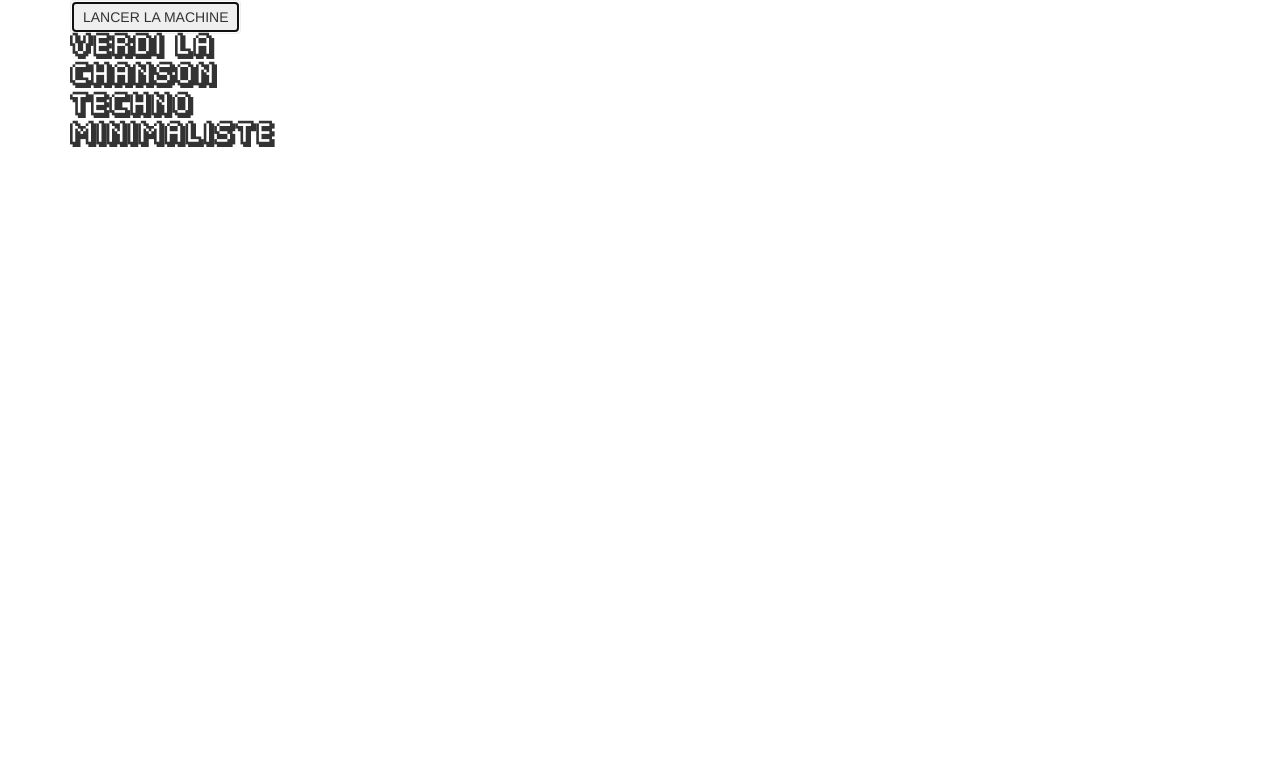
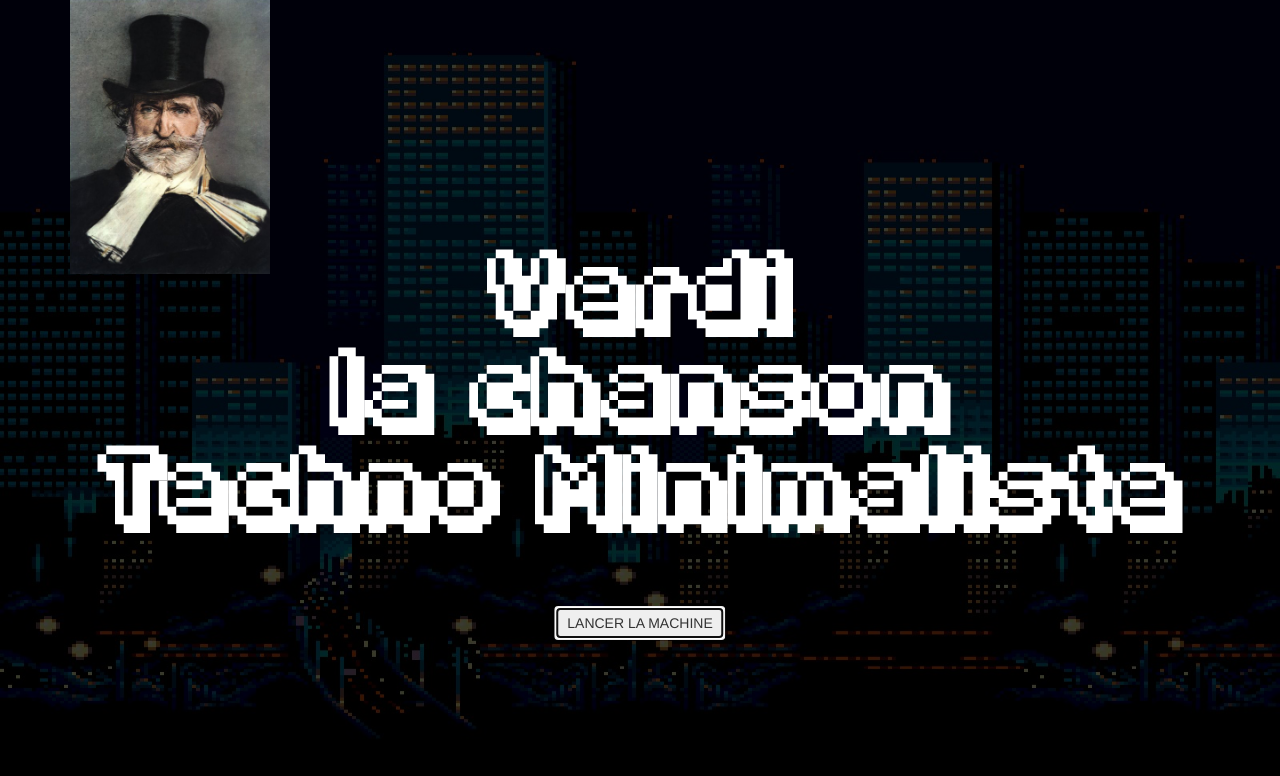
Before and after one commit to remi-lebigre/the_random_musical_show, a plain HTML site: page index.html in a window 1280 px wide. Both pictures are taken after a click on the button "LANCER LA MACHINE". Drawn offline with nearby package versions, Linux system fonts and the light colour scheme.

Commit message:
ajout de STYLE

```diff
--- a/index.html
+++ b/index.html
@@ -10,19 +10,17 @@
     </style>
 </head>
 <body onload="start()">
-<div class="container">
-    <div class="row">
-        <div class="col-md-3 offset-md-4">
-            <button class="btn btn-alert" onclick="randomizator();">LANCER LA MACHINE</button>
-        </div>
+    <div id="results_container" style="position:absolute;top:0;left:0;width:100vw;height:100vh;;margin:0;padding:0;background-size:contain;">
+        <div id="results" style="position:absolute;top:0;left:0;width:100%;height:100%;margin:0;padding:0;background: rgba(0,0,0,0.7);"></div>
     </div>
-    <div class="row">
-        <div class="col-md-3 offset-md-4">
-            <div id="results">
-                ...
+
+    <div class="container">
+        <div class="row">
+            <div class="col-md-3 offset-md-4">
+                <img style="width: 200px;" src="" id="img_artist"/>
             </div>
         </div>
+        <button class="btn btn-alert" style="position:absolute;bottom:20vh;left:50%;transform:translateX(-50%);" onclick="randomizator();">LANCER LA MACHINE</button>
     </div>
-</div>
 </body>
 </html>
--- a/rem.js
+++ b/rem.js
@@ -147,8 +147,11 @@ function randomizator(){
 
 	document.head.appendChild(newStyle);
 
-    document.getElementById("results").innerHTML = "<p class='lead' style='text-transform: uppercase; font-family:"+ a_genres[rand_genres][1]+"'>"+a_artists[rand_artists][0] + " " +  a_prefixes[rand_prefixes] + " " +  a_genres[rand_genres][0];
+    document.getElementById("results").innerHTML = "<p class='lead' style='color:#fff;text-align:center;font-size:5em;position:relative;top:50%;transform:translateY(-50%);-moz-transform:translateY(-50%);-webkit-transform:translateY(-50%);font-family:"+ a_genres[rand_genres][1]+"'>"+a_artists[rand_artists][0] + "<br>" +  a_prefixes[rand_prefixes] + "<br>" +  a_genres[rand_genres][0];
+	document.getElementById("results_container").style.background ="url(src/back/"+a_genres[rand_genres][2]+".jpg) center center / cover no-repeat";
+	document.getElementById("img_artist").src ="src/compositeurs/"+a_artists[rand_artists][1]+".jpg";
 }
+
 
 
 function start(){
```
